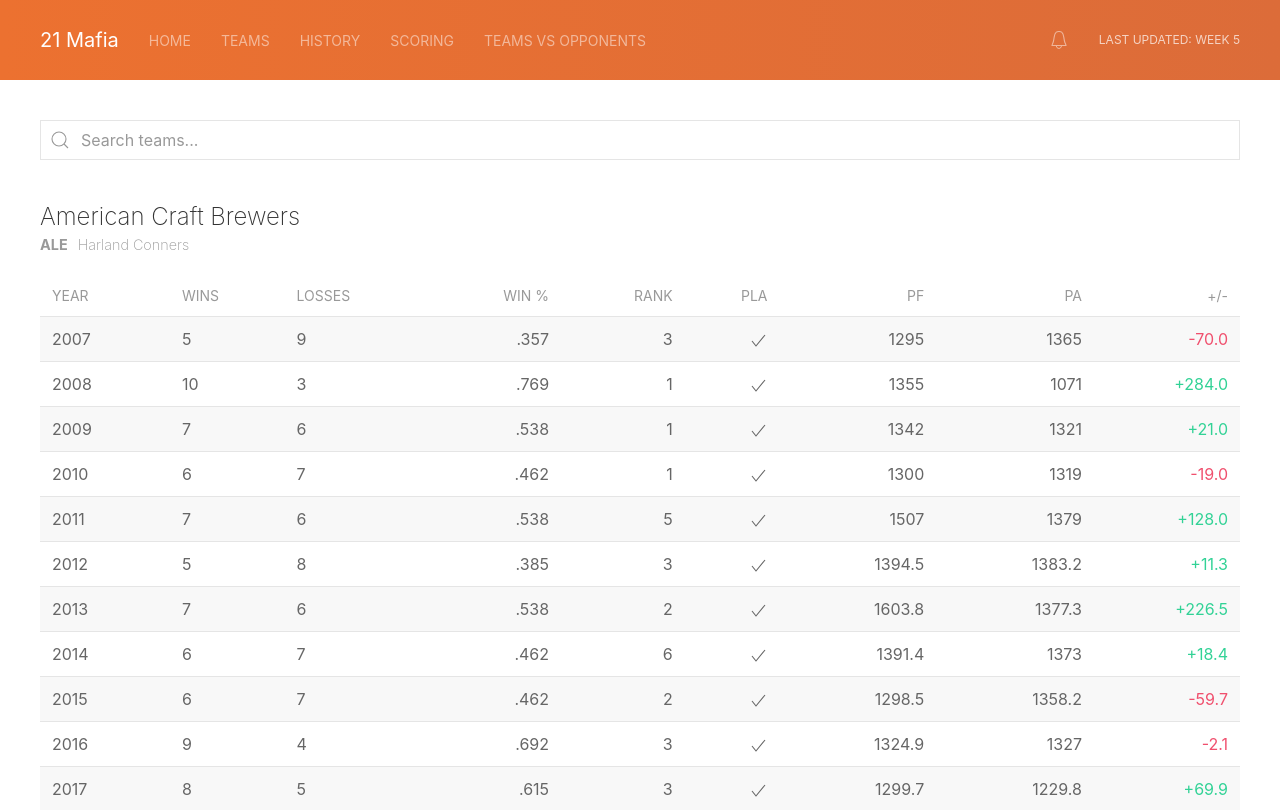
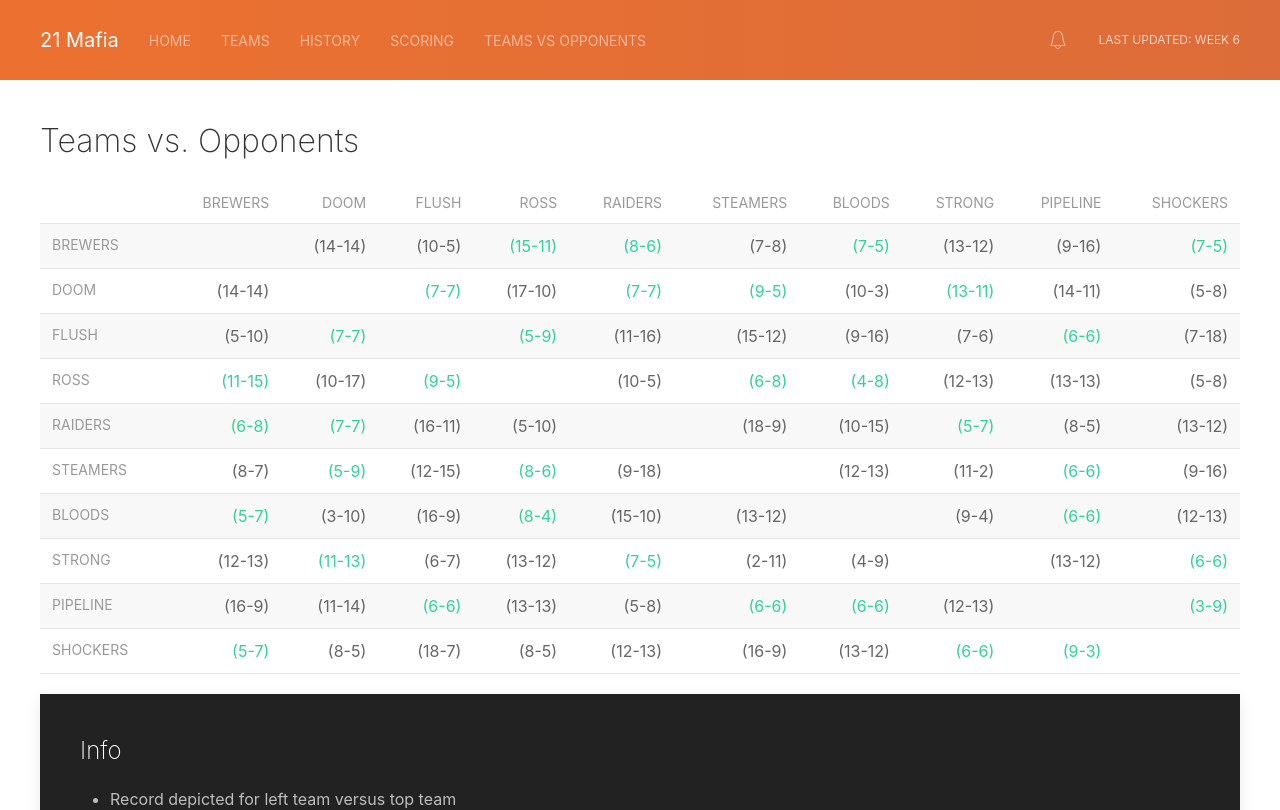
Before and after one commit to andrewtougas/21mafia, a Vue app: page /#/teams-vs-opponents in a window 1280 px wide. Before the commit this address led to /#/teams. Shown: the top 810 px of the page. Built offline with nearby package versions, Linux system fonts and the light colour scheme.

Commit message:
#17 - Updated data through 2020 week 6

```diff
--- a/src/json/highestScores.json
+++ b/src/json/highestScores.json
@@ -550,6 +550,17 @@
     "week": 2
   },
   {
+    "score": 152.5,
+    "team": {
+      "name": "Capehart Bloods",
+      "nickname": "Bloods",
+      "abbr": "BIGD",
+      "org": "BIGD"
+    },
+    "year": 2020,
+    "week": 6
+  },
+  {
     "score": 151.9,
     "team": {
       "name": "The Courtesy Flush",
--- a/src/json/latestGames.json
+++ b/src/json/latestGames.json
@@ -1,57 +1,57 @@
 [
   {
     "away": {
-      "team": "IS",
-      "score": 142.7
+      "team": "BIGD",
+      "score": 152.5
     },
     "home": {
-      "team": "DGR",
-      "score": 86.7
+      "team": "IS",
+      "score": 99.35
     },
-    "week": "Wk 5"
+    "week": "Wk 6"
   },
   {
     "away": {
-      "team": "ALE",
-      "score": 134.15
+      "team": "LOD",
+      "score": 120.4
     },
     "home": {
-      "team": "LOG",
-      "score": 97.75
+      "team": "ALE",
+      "score": 115.75
     },
-    "week": "Wk 5"
+    "week": "Wk 6"
+  },
+  {
+    "away": {
+      "team": "TNS",
+      "score": 101.55
+    },
+    "home": {
+      "team": "STD",
+      "score": 110.45
+    },
+    "week": "Wk 6"
   },
   {
     "away": {
       "team": "THUR",
-      "score": 86
+      "score": 99.5
     },
     "home": {
-      "team": "STD",
-      "score": 130
+      "team": "LOG",
+      "score": 70.5
     },
-    "week": "Wk 5"
+    "week": "Wk 6"
   },
   {
     "away": {
-      "team": "TNS",
-      "score": 89.65
+      "team": "DGR",
+      "score": 66.2
     },
     "home": {
-      "team": "BIGD",
-      "score": 124.4
+      "team": "APL",
+      "score": 78.05
     },
-    "week": "Wk 5"
-  },
-  {
-    "away": {
-      "team": "APL",
-      "score": 98.15
-    },
-    "home": {
-      "team": "LOD",
-      "score": 97.45
-    },
-    "week": "Wk 5"
+    "week": "Wk 6"
   }
 ]
--- a/src/json/settings.json
+++ b/src/json/settings.json
@@ -1,5 +1,5 @@
 {
   "startYear": 2007,
   "endYear": 2020,
-  "updated": "Week 5"
+  "updated": "Week 6"
 }
--- a/src/views/TeamsVsOpponents.vue
+++ b/src/views/TeamsVsOpponents.vue
@@ -22,7 +22,7 @@
           <tr>
             <td class="team-name">Brewers</td>
             <td class="unplayed"></td> <!-- Brewers -->
-            <td>(14-13)</td> <!-- Doom -->
+            <td>(14-14)</td> <!-- Doom -->
             <td>(10-5)</td> <!-- Flush -->
             <td class="unplayed">(15-11)</td> <!-- Ross -->
             <td class="unplayed">(8-6)</td> <!-- Raiders -->
@@ -34,7 +34,7 @@
           </tr>
           <tr>
             <td class="team-name">Doom</td>
-            <td>(13-14)</td> <!-- Brewers -->
+            <td>(14-14)</td> <!-- Brewers -->
             <td class="unplayed"></td> <!-- Doom -->
             <td class="unplayed">(7-7)</td> <!-- Flush -->
             <td>(17-10)</td> <!-- Ross -->
@@ -56,7 +56,7 @@
             <td>(9-16)</td> <!-- Bloods -->
             <td>(7-6)</td> <!-- Strong -->
             <td class="unplayed">(6-6)</td> <!-- Pipeline -->
-            <td class="unplayed">(7-17)</td> <!-- Shockers -->
+            <td>(7-18)</td> <!-- Shockers -->
           </tr>
           <tr>
             <td class="team-name">Ross</td>
@@ -68,7 +68,7 @@
             <td class="unplayed">(6-8)</td> <!-- Steamers -->
             <td class="unplayed">(4-8)</td> <!-- Bloods -->
             <td>(12-13)</td> <!-- Strong -->
-            <td>(13-12)</td> <!-- Pipeline -->
+            <td>(13-13)</td> <!-- Pipeline -->
             <td>(5-8)</td> <!-- Shockers -->
           </tr>
           <tr>
@@ -78,7 +78,7 @@
             <td>(16-11)</td> <!-- Flush -->
             <td>(5-10)</td> <!-- Ross -->
             <td class="unplayed"></td> <!-- Raiders -->
-            <td class="unplayed">(17-9)</td> <!-- Steamers -->
+            <td>(18-9)</td> <!-- Steamers -->
             <td>(10-15)</td> <!-- Bloods -->
             <td class="unplayed">(5-7)</td> <!-- Strong -->
             <td>(8-5)</td> <!-- Pipeline -->
@@ -90,7 +90,7 @@
             <td class="unplayed">(5-9)</td> <!-- Doom -->
             <td>(12-15)</td> <!-- Flush -->
             <td class="unplayed">(8-6)</td> <!-- Ross -->
-            <td class="unplayed">(9-17)</td> <!-- Raiders -->
+            <td>(9-18)</td> <!-- Raiders -->
             <td class="unplayed"></td> <!-- Steamers -->
             <td>(12-13)</td> <!-- Bloods -->
             <td>(11-2)</td> <!-- Strong -->
@@ -106,7 +106,7 @@
             <td>(15-10)</td> <!-- Raiders -->
             <td>(13-12)</td> <!-- Steamers -->
             <td class="unplayed"></td> <!-- Bloods -->
-            <td class="unplayed">(8-4)</td> <!-- Strong -->
+            <td>(9-4)</td> <!-- Strong -->
             <td class="unplayed">(6-6)</td> <!-- Pipeline -->
             <td>(12-13)</td> <!-- Shockers -->
           </tr>
@@ -118,7 +118,7 @@
             <td>(13-12)</td> <!-- Ross -->
             <td class="unplayed">(7-5)</td> <!-- Raiders -->
             <td>(2-11)</td> <!-- Steamers -->
-            <td class="unplayed">(4-8)</td> <!-- Bloods -->
+            <td>(4-9)</td> <!-- Bloods -->
             <td class="unplayed"></td> <!-- Strong -->
             <td>(13-12)</td> <!-- Pipeline -->
             <td class="unplayed">(6-6)</td> <!-- Shockers -->
@@ -128,7 +128,7 @@
             <td>(16-9)</td> <!-- Brewers -->
             <td>(11-14)</td> <!-- Doom -->
             <td class="unplayed">(6-6)</td> <!-- Flush -->
-            <td>(12-13)</td> <!-- Ross -->
+            <td>(13-13)</td> <!-- Ross -->
             <td>(5-8)</td> <!-- Raiders -->
             <td class="unplayed">(6-6)</td> <!-- Steamers -->
             <td class="unplayed">(6-6)</td> <!-- Bloods -->
@@ -140,7 +140,7 @@
             <td class="team-name">Shockers</td>
             <td class="unplayed">(5-7)</td> <!-- Brewers -->
             <td>(8-5)</td> <!-- Doom -->
-            <td class="unplayed">(17-7)</td> <!-- Flush -->
+            <td>(18-7)</td> <!-- Flush -->
             <td>(8-5)</td> <!-- Ross -->
             <td>(12-13)</td> <!-- Raiders -->
             <td>(16-9)</td> <!-- Steamers -->
```
